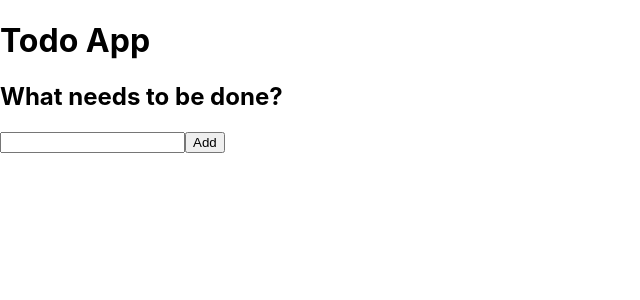
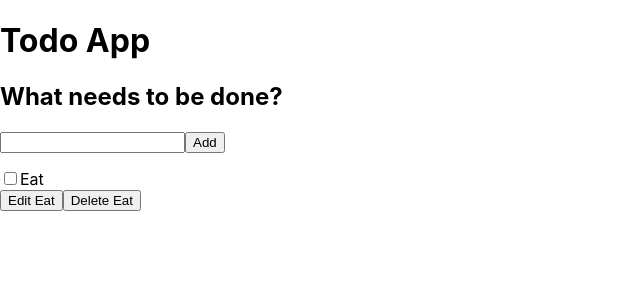
Before and after one commit to cgaona1/Senior-Project-Course-Work, a React (Create React App) app in the folder Todo-Project/todo-app/: page / in a window 1280 px wide. Shown: the top 300 px of the page, without its empty margins (0-640 px from the left). Built offline with nearby package versions, Linux system fonts and the light colour scheme.

Commit message:
Todo component created

```diff
--- a/Todo-Project/todo-app/src/App.js
+++ b/Todo-Project/todo-app/src/App.js
@@ -1,3 +1,4 @@
+import Todo from "./components/Todo";
 
 function App(props) {
 
@@ -18,6 +19,13 @@ function App(props) {
         <button type="submit" className="">
           Add
         </button>
+        <ul
+          role="list"
+          className=""
+          aria-labelledby="list-heading"
+        >
+          <Todo taskName="Eat" completed={false} id="todo-0"/>
+        </ul>
       </form>
     </div>
   );
--- /dev/null
+++ b/Todo-Project/todo-app/src/components/Todo.js
@@ -0,0 +1,22 @@
+import React from "react";
+
+export default function Todo(props){
+    return(
+        <li>
+            <div>
+                <input id="todo-0" type="checkbox" defaultChecked={props.completed}/>
+                <label htmlFor={props.id}>
+                    {props.taskName}
+                </label>
+            </div>
+            <div>
+                <button type="button">
+                    Edit <span className="">{props.taskName}</span>
+                </button>
+                <button type="button">
+                    Delete <span className="">{props.taskName}</span>
+                </button>
+            </div>
+        </li>
+    );
+}
--- a/Todo-Project/todo-app/src/index.css
+++ b/Todo-Project/todo-app/src/index.css
@@ -11,3 +11,8 @@ code {
   font-family: source-code-pro, Menlo, Monaco, Consolas, 'Courier New',
     monospace;
 }
+
+ul {
+  list-style: none;
+  padding: 0;
+}
--- a/Todo-Project/todo-app/src/index.js
+++ b/Todo-Project/todo-app/src/index.js
@@ -6,7 +6,7 @@ import reportWebVitals from './reportWebVitals';
 
 ReactDOM.render(
   <React.StrictMode>
-    <App subject='Flor'/>
+    <App />
   </React.StrictMode>,
   document.getElementById('root')
 );
```
Also changed, not shown: 2 other files (tests, documents, lock files or other folders).
